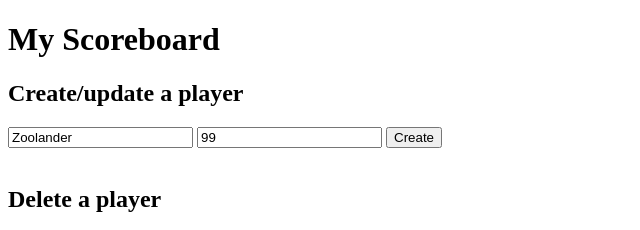
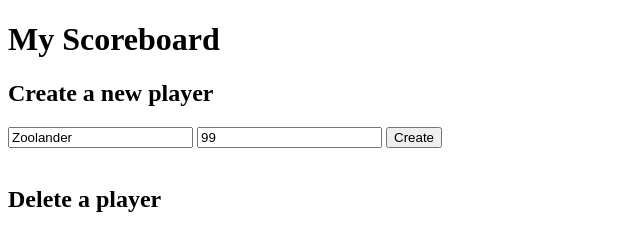
Before and after one commit to jsstrn/ga-wdi-crud-exercise, a website: page public/index.html in a window 1280 px wide. Shown: the top 230 px of the page, 0-640 px from the left. Drawn offline with Linux system fonts and the light colour scheme; no server answers.

Commit message:
Update files

```diff
--- a/app/app.js
+++ b/app/app.js
@@ -3,6 +3,7 @@
 const bodyParser = require('body-parser')
 const app = express()
 app.use(express.static('public'))
+app.use(bodyParser.urlencoded({ extended: false }))
 app.use(bodyParser.json())
 
 app.get('/scores', (req, res) => {
--- a/public/index.html
+++ b/public/index.html
@@ -8,7 +8,7 @@
   </head>
   <body>
     <h1>My Scoreboard</h1>
-    <h2>Create/update a player</h2>
+    <h2>Create a new player</h2>
     <form class="" action="/scores/" method="post">
       <input type="text" name="player" value="Zoolander" placeholder="Your Name">
       <input type="text" name="score" value="99" placeholder="Your Score">
```
Also changed, not shown: package.json (+6 -3 lines).
